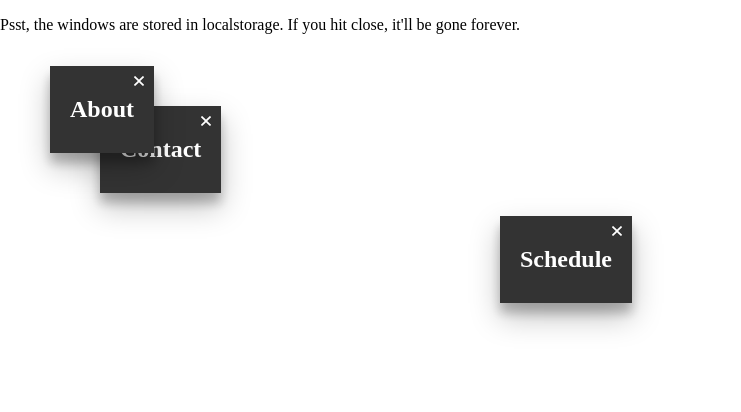
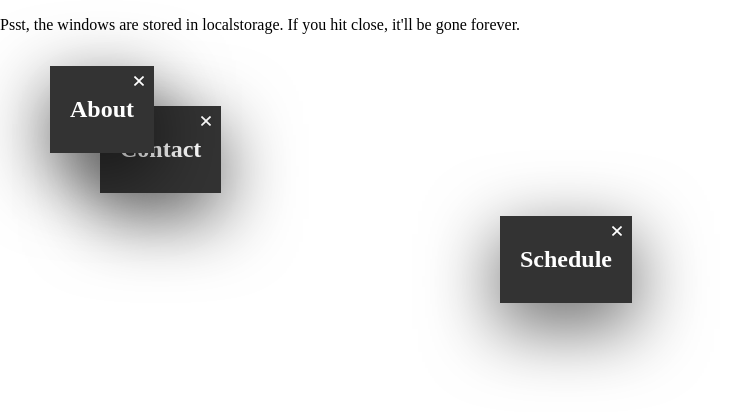
Before and after one commit to rijkvanzanten/te-website, a Vue app: page / in a window 1280 px wide. Shown: the top 412 px of the page, without its empty margins (0-741 px from the left). Built offline with nearby package versions, Linux system fonts and the light colour scheme.

Commit message:
Tweak shadow

```diff
--- a/src/components/VWindow.vue
+++ b/src/components/VWindow.vue
@@ -96,7 +96,7 @@
   padding: 10px 20px;
   touch-action: none;
   user-select: none;
-  box-shadow: 0 14px 28px rgba(0, 0, 0, 0.25), 0 10px 10px rgba(0, 0, 0, 0.22);
+  box-shadow: 0 22px 70px 4px rgba(0, 0, 0, 0.56);
 
   button {
     position: absolute;
```
